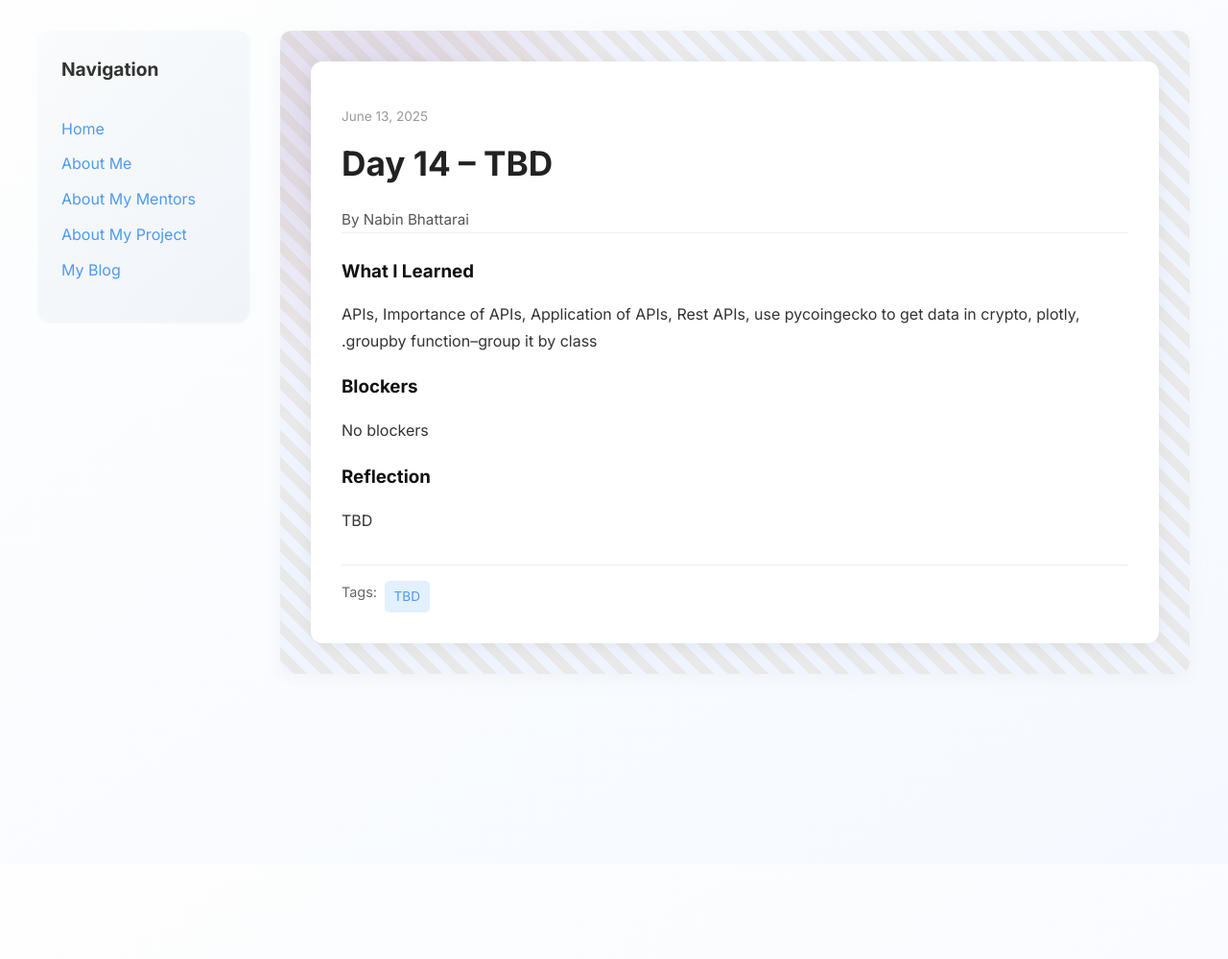
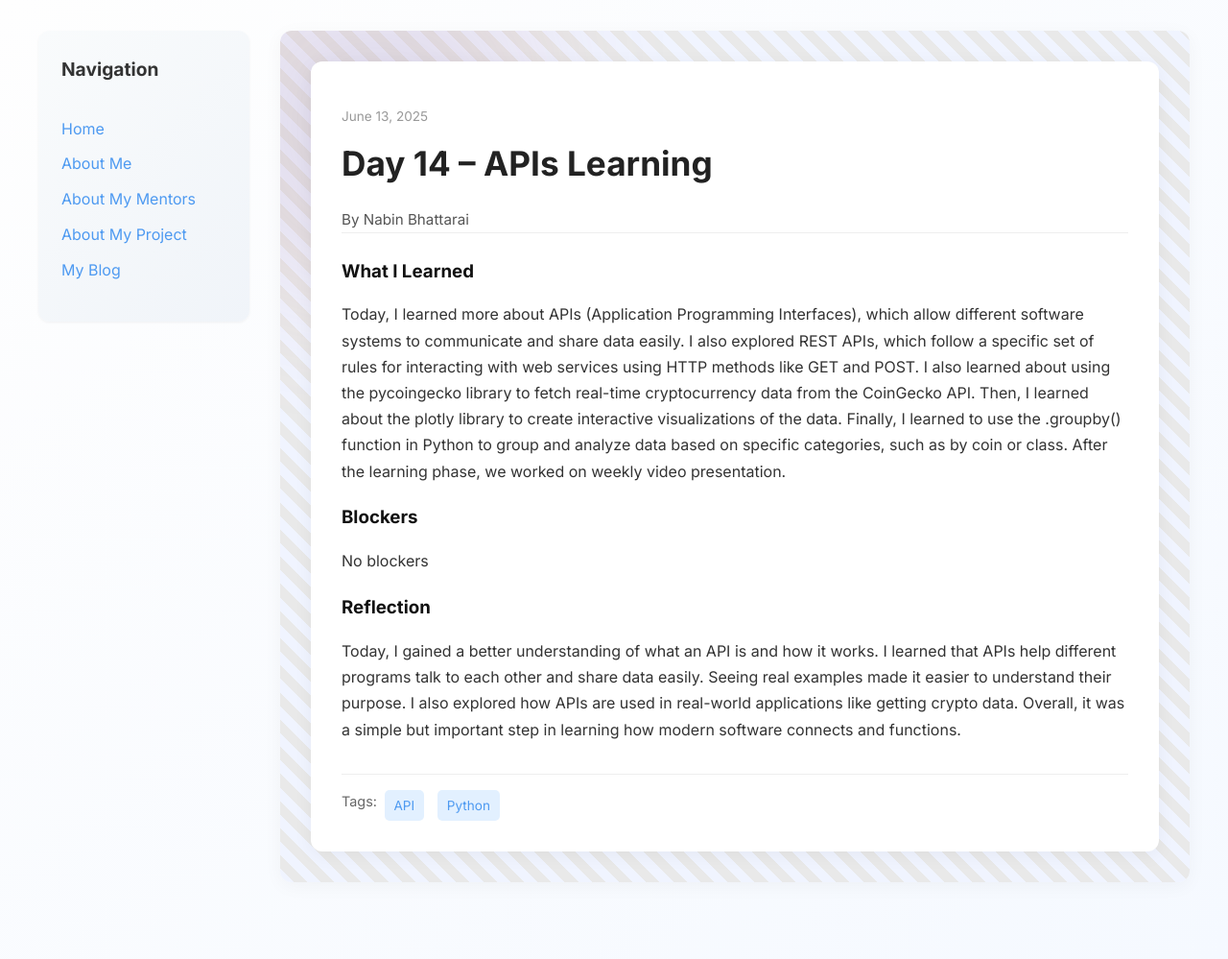
Before and after one commit to bhattarainabin2055/bhattarainabin2055.github.io, a Jekyll site: the page built from _posts/2025-06-13-day-14.md, in a window 1280 px wide. Shown: the whole page at 96% size. Built offline with Jekyll 4.4.1, drawn with Linux system fonts in a browser that asks for light colours; before the commit the page ends 900 px from its top, so only the background shows below that.

Commit message:
Update 2025-06-13-day-14.md

```diff
--- a/_posts/2025-06-13-day-14.md
+++ b/_posts/2025-06-13-day-14.md
@@ -1,16 +1,16 @@
 ---
 layout: post
-title: "Day 14 – TBD"
+title: "Day 14 – APIs Learning"
 date: 2025-06-13
 author: Nabin Bhattarai
 permalink: /day14.html
-tags: ["TBD"]
+tags: ["API", "Python"]
 
 what_i_learned: |
- APIs, Importance of APIs, Application of APIs,  Rest APIs, use pycoingecko to get data in crypto, plotly, .groupby function--group it by class
+ Today, I learned more about APIs (Application Programming Interfaces), which allow different software systems to communicate and share data easily. I also explored REST APIs, which follow a specific set of rules for interacting with web services using HTTP methods like GET and POST. I also learned about using the pycoingecko library to fetch real-time cryptocurrency data from the CoinGecko API. Then, I learned about the plotly library to create interactive visualizations of the data. Finally, I learned to use the .groupby() function in Python to group and analyze data based on specific categories, such as by coin or class. After the learning phase, we worked on weekly video presentation.
 blockers: |
   No blockers
 
 reflection: |
-  TBD
+  Today, I gained a better understanding of what an API is and how it works. I learned that APIs help different programs talk to each other and share data easily. Seeing real examples made it easier to understand their purpose. I also explored how APIs are used in real-world applications like getting crypto data. Overall, it was a simple but important step in learning how modern software connects and functions.
 ---
```
